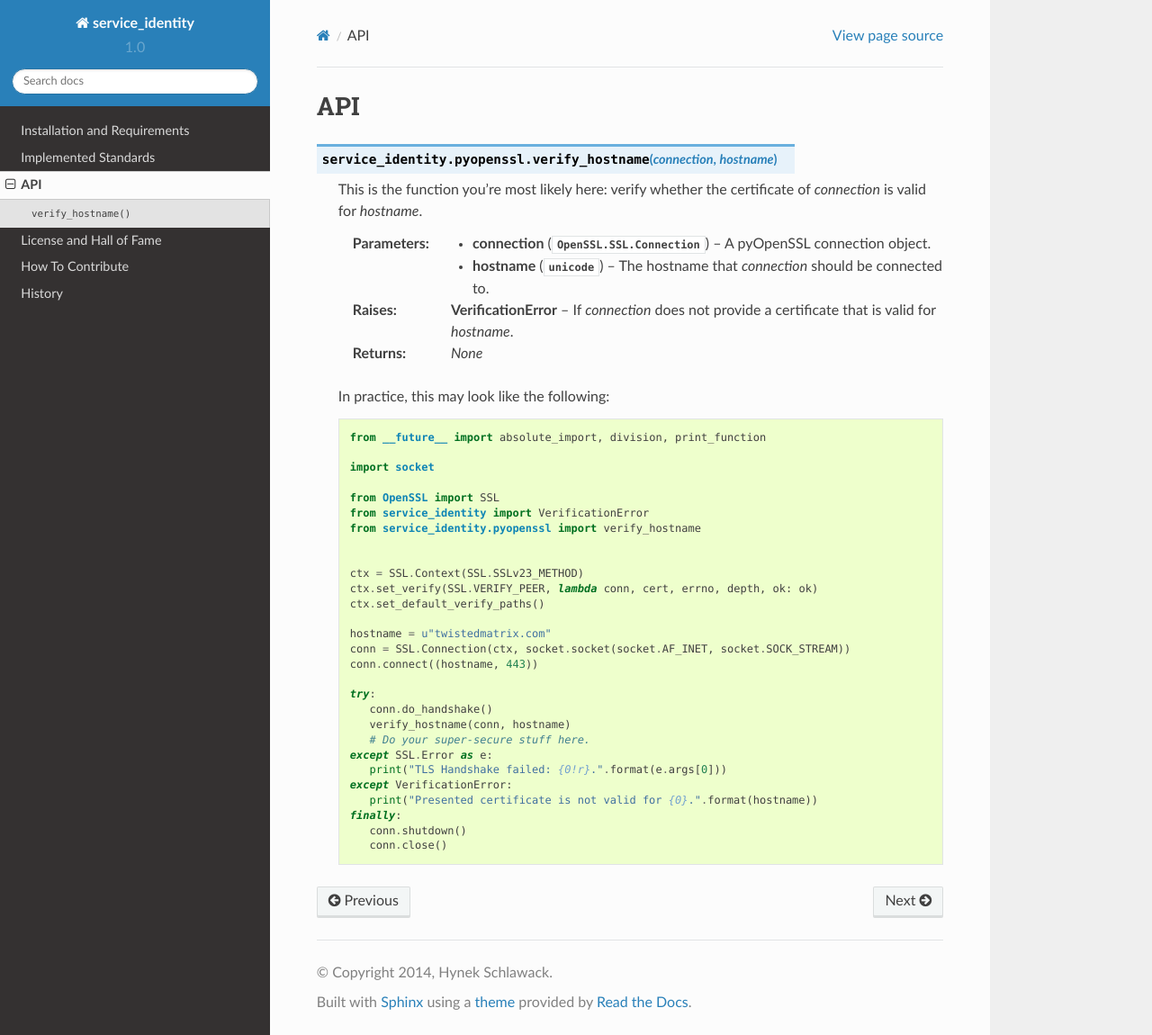
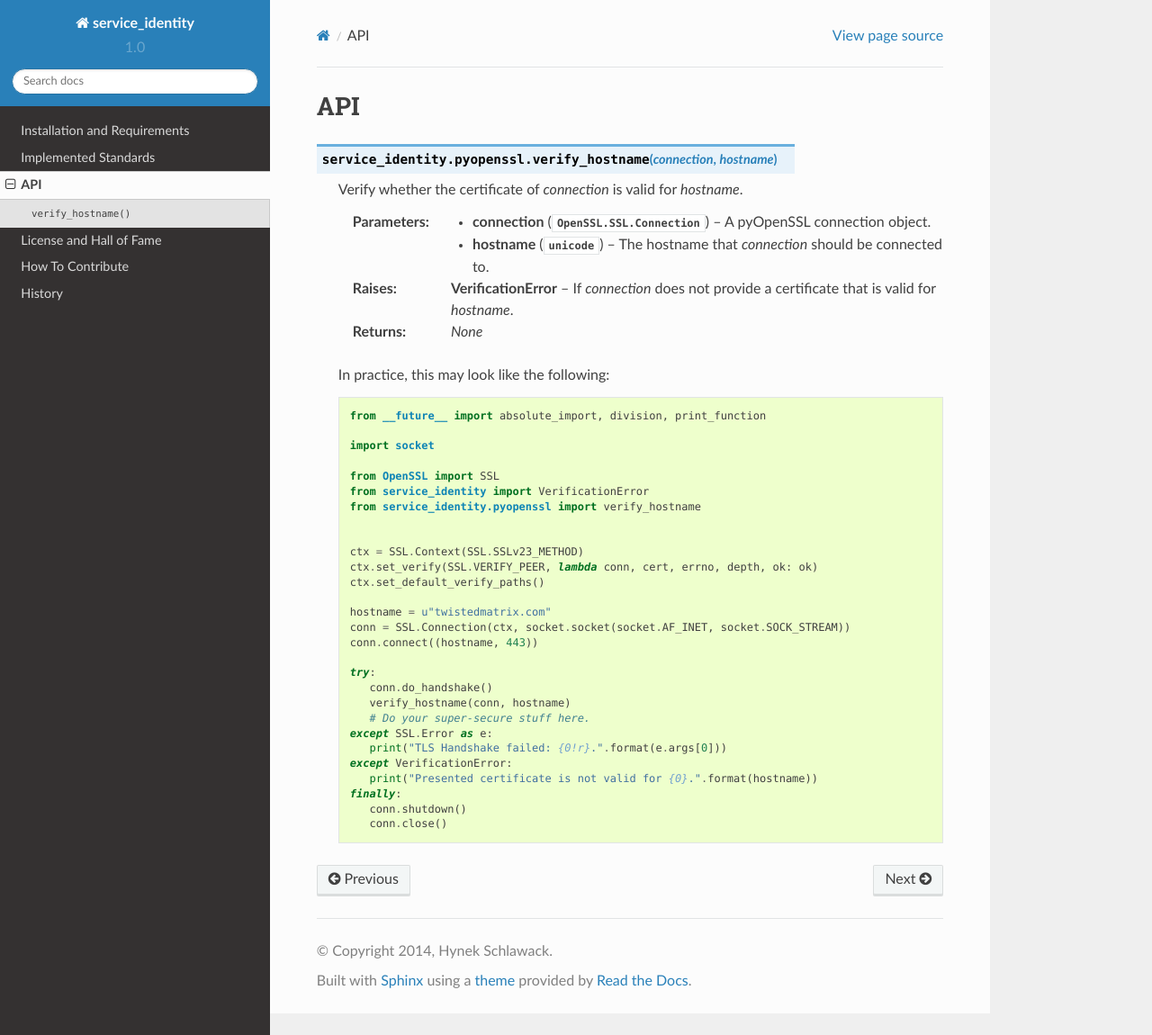
Before and after one commit to pyca/service-identity, a Sphinx documentation site: the page built from docs/api.rst, in a window 1280 px wide and 1150 px high. Shown: the whole window at 90% size. Built offline with Sphinx 7.4.7 and the Read the Docs theme 2.0.0, drawn with Linux system fonts in a browser that asks for light colours.

Commit message:
More to the point

```diff
--- a/docs/api.rst
+++ b/docs/api.rst
@@ -7,7 +7,7 @@ API
 
 .. function:: verify_hostname(connection, hostname)
 
-   This is the function you're most likely here: verify whether the certificate of *connection* is valid for *hostname*.
+   Verify whether the certificate of *connection* is valid for *hostname*.
 
    :param connection: A pyOpenSSL connection object.
    :type connection: :class:`OpenSSL.SSL.Connection`
--- a/docs/installation.rst
+++ b/docs/installation.rst
@@ -21,7 +21,7 @@ Additionally, the following PyPI modules are required:
 - pyasn1-modules_
 
 Optionally, idna_ ``>= 0.6`` can be used for `internationalized domain names`_ (IDN), i.e. non-ASCII domains.
-Unfortunately it’s required because Python’s idna support in the standard library is outdated_ even in the latest releases.
+Unfortunately it’s required because Python’s IDN support in the standard library is outdated_ even in the latest releases.
 
 If you need Python 3.2 support, you will have to use the latest 0.2.x release.
 It will receive bug fix releases if necessary but other than that no further development is planned.
```
